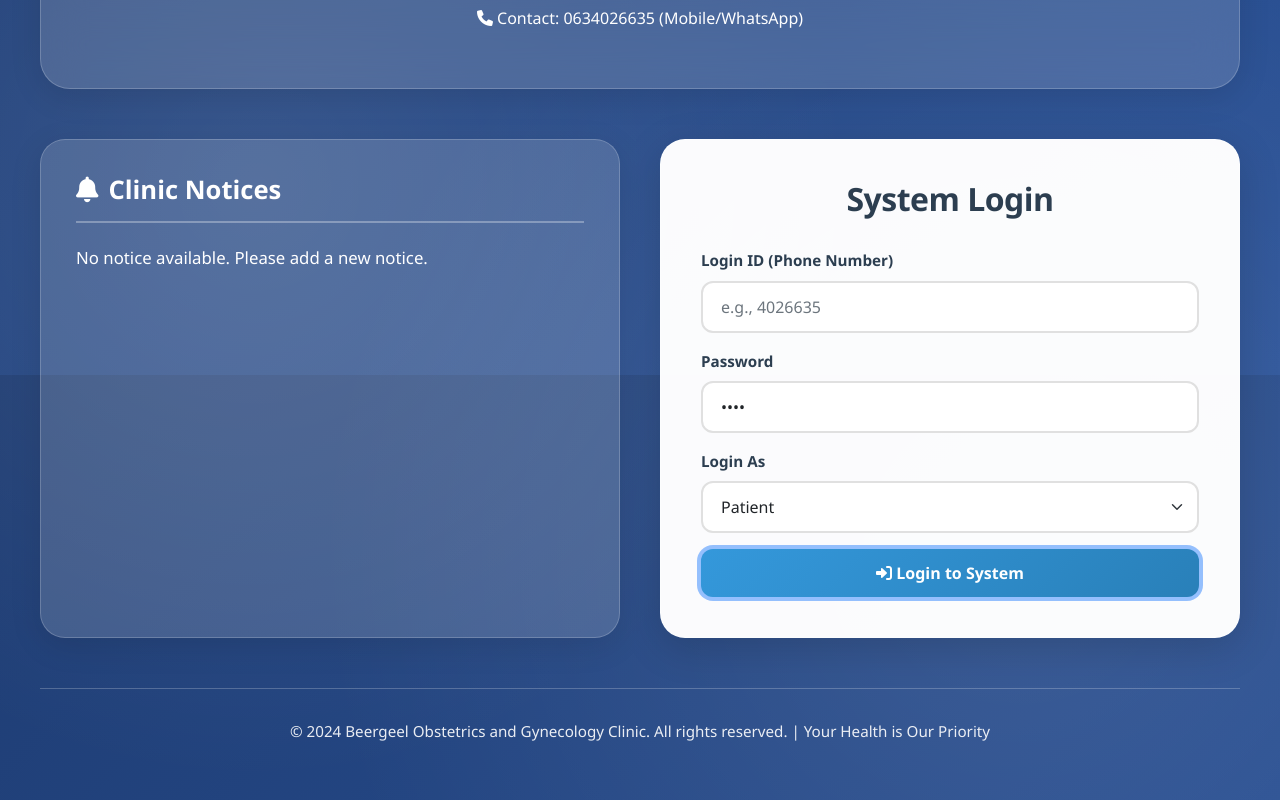
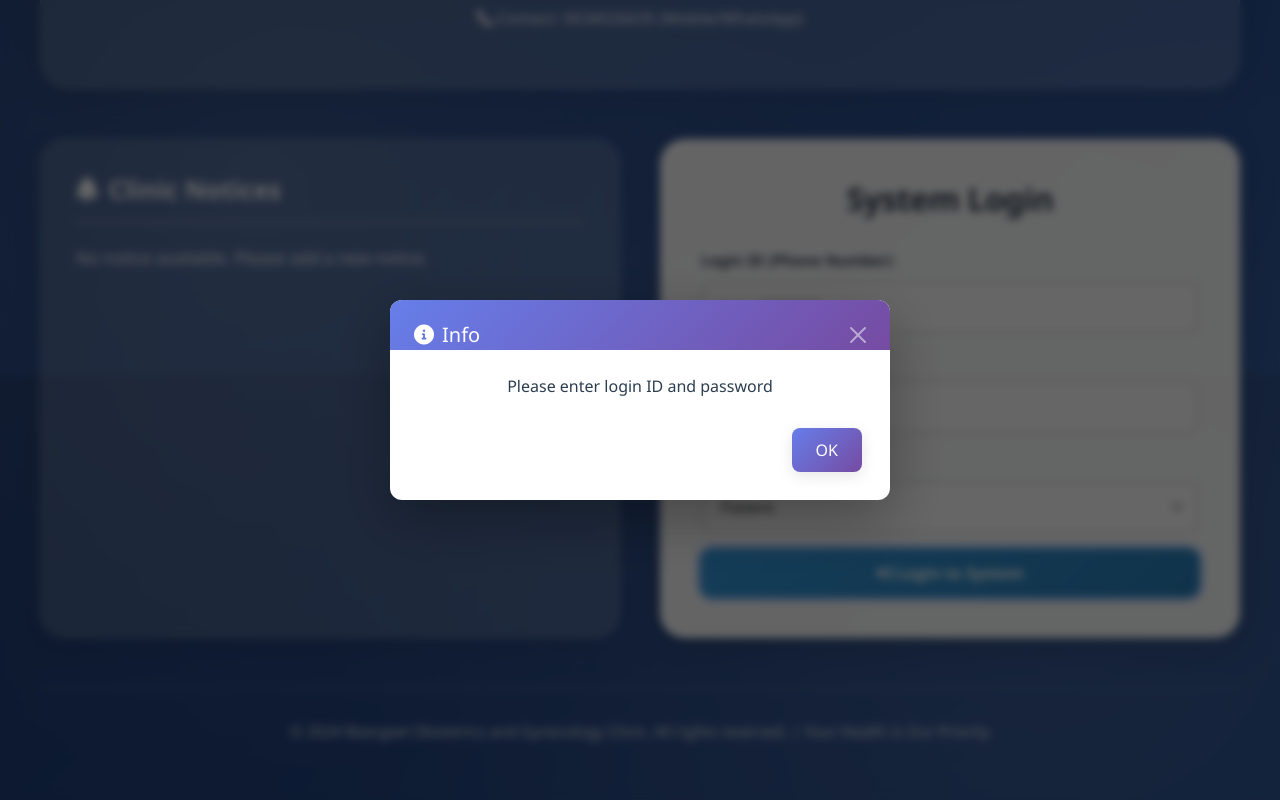
Before and after one commit to beergeel/beergeel, a React (Create React App) app: page / in a window 1280 px wide. Both pictures are taken after a click on the button "Login to System". Shown: the part 425-1225 px from the top of the page. Built offline with nearby package versions, Linux system fonts and the light colour scheme; no server answers; the database is empty.

Commit message:
Add custom alert modal system and enhance WhatsApp ticket sharing: Replace browser alerts with custom modal, improve ticket WhatsApp message with comprehensive details and formatting

```diff
--- /dev/null
+++ b/src/components/AlertModal.js
@@ -0,0 +1,167 @@
+import React, { createContext, useContext, useState, useEffect, useCallback } from 'react';
+
+const AlertContext = createContext();
+
+export const useAlert = () => {
+    const context = useContext(AlertContext);
+    if (!context) {
+        throw new Error('useAlert must be used within AlertProvider');
+    }
+    return context;
+};
+
+export const AlertProvider = ({ children }) => {
+    const [alert, setAlert] = useState(null);
+
+    const showAlert = useCallback((message, type = 'info') => {
+        setAlert({ message, type });
+    }, []);
+
+    const hideAlert = useCallback(() => {
+        setAlert(null);
+    }, []);
+
+    // Override window.alert to use our custom modal
+    useEffect(() => {
+        // Override window.alert
+        const originalAlert = window.alert;
+        window.alert = function(message) {
+            showAlert(message, 'info');
+        };
+        return () => {
+            window.alert = originalAlert;
+        };
+    }, [showAlert]);
+
+
+    return (
+        <AlertContext.Provider value={{ showAlert, hideAlert }}>
+            {children}
+            {alert && (
+                <AlertModal
+                    message={alert.message}
+                    type={alert.type}
+                    onClose={hideAlert}
+                />
+            )}
+        </AlertContext.Provider>
+    );
+};
+
+const AlertModal = ({ message, type, onClose }) => {
+    const getTypeStyles = () => {
+        switch (type) {
+            case 'success':
+                return {
+                    headerBg: 'linear-gradient(135deg, #10b981 0%, #059669 100%)',
+                    icon: 'fa-check-circle',
+                    title: 'Success'
+                };
+            case 'error':
+                return {
+                    headerBg: 'linear-gradient(135deg, #ef4444 0%, #dc2626 100%)',
+                    icon: 'fa-exclamation-circle',
+                    title: 'Error'
+                };
+            case 'warning':
+                return {
+                    headerBg: 'linear-gradient(135deg, #f59e0b 0%, #d97706 100%)',
+                    icon: 'fa-exclamation-triangle',
+                    title: 'Warning'
+                };
+            default:
+                return {
+                    headerBg: 'linear-gradient(135deg, #667eea 0%, #764ba2 100%)',
+                    icon: 'fa-info-circle',
+                    title: 'Info'
+                };
+        }
+    };
+
+    const styles = getTypeStyles();
+
+    return (
+        <div
+            className="modal show d-block"
+            tabIndex="-1"
+            style={{
+                position: 'fixed',
+                top: 0,
+                left: 0,
+                right: 0,
+                bottom: 0,
+                backgroundColor: 'rgba(0,0,0,0.6)',
+                backdropFilter: 'blur(4px)',
+                zIndex: 10000
+            }}
+            onClick={(e) => {
+                if (e.target === e.currentTarget) {
+                    onClose();
+                }
+            }}
+        >
+            <div
+                className="modal-dialog modal-dialog-centered"
+                style={{
+                    animation: 'fadeIn 0.3s ease',
+                    maxWidth: '500px'
+                }}
+            >
+                <div
+                    className="modal-content"
+                    style={{
+                        borderRadius: '12px',
+                        border: 'none',
+                        boxShadow: '0 20px 60px rgba(0,0,0,0.3)'
+                    }}
+                >
+                    <div
+                        className="modal-header border-0 pb-0"
+                        style={{
+                            background: styles.headerBg,
+                            borderRadius: '12px 12px 0 0',
+                            padding: '20px 24px'
+                        }}
+                    >
+                        <h5 className="modal-title text-white mb-0">
+                            <i className={`fas ${styles.icon} me-2`}></i>
+                            {styles.title}
+                        </h5>
+                        <button
+                            type="button"
+                            className="btn-close btn-close-white"
+                            onClick={onClose}
+                        ></button>
+                    </div>
+                    <div
+                        className="modal-body text-center py-4"
+                        style={{ padding: '24px' }}
+                    >
+                        <p style={{ margin: 0, fontSize: '1rem', color: '#2c3e50' }}>
+                            {message}
+                        </p>
+                    </div>
+                    <div
+                        className="modal-footer border-0"
+                        style={{ padding: '0 24px 24px' }}
+                    >
+                        <button
+                            type="button"
+                            className="btn btn-primary px-4"
+                            onClick={onClose}
+                            style={{
+                                background: styles.headerBg,
+                                border: 'none',
+                                borderRadius: '8px',
+                                padding: '10px 30px',
+                                fontWeight: '500'
+                            }}
+                        >
+                            OK
+                        </button>
+                    </div>
+                </div>
+            </div>
+        </div>
+    );
+};
--- a/src/components/PatientTickets.js
+++ b/src/components/PatientTickets.js
@@ -144,10 +144,71 @@ function PatientTickets({ db, currentUser }) {
     };
 
     const shareViaWhatsApp = (ticket) => {
+        // Step 1: Generate the ticket link
         const link = `${window.location.origin}/ticket/${ticket.ticket_code}`;
-        const message = `Hello ${ticket.patient?.name},\n\nYour appointment ticket for Beergeel Clinic:\n\nTicket Code: ${ticket.ticket_code}\nTicket Number: ${ticket.ticket_number}\nPurpose: ${ticket.purpose || 'Consultation'}\n${ticket.appointment_date ? `Appointment: ${new Date(ticket.appointment_date).toLocaleString()}` : ''}\n\nView your ticket: ${link}\n\nBeergeel Obstetrics and Gynecology Clinic\nContact: 04026635`;
 
-        const whatsappLink = `https://wa.me/${ticket.whatsapp_number.replace(/\D/g, '')}?text=${encodeURIComponent(message)}`;
+        // Step 2: Format appointment date if exists
+        const appointmentText = ticket.appointment_date
+            ? `📅 Appointment: ${new Date(ticket.appointment_date).toLocaleString('en-US', {
+                weekday: 'long',
+                year: 'numeric',
+                month: 'long',
+                day: 'numeric',
+                hour: '2-digit',
+                minute: '2-digit'
+            })}`
+            : '📅 Appointment: Not scheduled yet';
+
+        // Step 3: Format ticket status
+        const statusEmoji = {
+            'active': '✅',
+            'used': '✓',
+            'cancelled': '❌',
+            'expired': '⏰'
+        };
+        const statusText = `${statusEmoji[ticket.status] || '📋'} Status: ${ticket.status?.toUpperCase() || 'ACTIVE'}`;
+
+        // Step 4: Build comprehensive message with all ticket information
+        const message = `🏥 *Beergeel Clinic Appointment Ticket*
+
+👤 Patient: ${ticket.patient?.name || 'N/A'}
+📱 Mobile: ${ticket.patient?.mobile || ticket.whatsapp_number || 'N/A'}
+
+🎫 *Ticket Information:*
+━━━━━━━━━━━━━━━━
+🔢 Ticket Code: *${ticket.ticket_code}*
+📄 Ticket Number: ${ticket.ticket_number}
+🏷️ Purpose: ${ticket.purpose || 'Consultation'}
+${appointmentText}
+${statusText}
+━━━━━━━━━━━━━━━━
+
+${ticket.notes ? `📝 Notes: ${ticket.notes}\n\n` : ''}🔗 *View Your Ticket Online:*
+${link}
+
+📍 Clinic Address:
+Xero awr kasoo horjeedka Ayuub Restaurant inyar ka xiga dhanka Masjid Nuur
+
+📞 Contact Us:
+Mobile/WhatsApp: 04026635
+
+⏰ Clinic Hours:
+5:00 PM - 10:00 PM
+Emergency: 24/7
+
+━━━━━━━━━━━━━━━━
+_Beergeel Obstetrics and Gynecology Clinic_
+_Takhasusuka sare ee xanuunada dumarka_`;
+
+        // Step 5: Clean phone number (remove all non-digits)
+        const cleanPhoneNumber = ticket.whatsapp_number.replace(/\D/g, '');
+
+        // Step 6: Create WhatsApp API link using wa.me
+        // Format: https://wa.me/{phone_number}?text={encoded_message}
+        const whatsappLink = `https://wa.me/${cleanPhoneNumber}?text=${encodeURIComponent(message)}`;
+
+        // Step 7: Open WhatsApp in new tab/window
+        // This will open WhatsApp Web on desktop or WhatsApp app on mobile
         window.open(whatsappLink, '_blank');
     };
 
--- a/src/components/PublicTicketView.js
+++ b/src/components/PublicTicketView.js
@@ -261,7 +261,7 @@ function PublicTicketView({ ticketCode, db }) {
                             e.target.src = "https://via.placeholder.com/80x80/1e3c72/ffffff?text=OBGYN";
                         }}
                     />
-                    <h3 className="clinic-name" style={{ color: '#000000' }}>Beergeel Obstetrics and Gynecology Clinic</h3>
+                    <h3 className="clinic-name" style={{ color: '#000000', fontWeight: 'bold' }}>Beergeel Obstetrics and Gynecology Clinic</h3>
                     <p className="clinic-tagline">Takhasusuka sare ee xanuunada dumarka</p>
                 </div>
 
--- a/src/index.css
+++ b/src/index.css
@@ -2160,10 +2160,11 @@ body {
     padding: 5px;
 }
 
-.clinic-name {
+.public-ticket-view .clinic-name,
+.ticket-header .clinic-name {
     font-size: 1.5rem;
     font-weight: 700;
-    color: #000000;
+    color: #000000 !important;
     margin: 10px 0 5px 0;
 }
 
--- /dev/null
+++ b/src/utils/alert.js
@@ -0,0 +1,3 @@
+// Custom alert utility to replace window.alert
+// This file is kept for potential future use, but window.alert override
+// is now handled in AlertProvider component
```
Also changed, not shown: src/App.js (+9 -0 lines).
